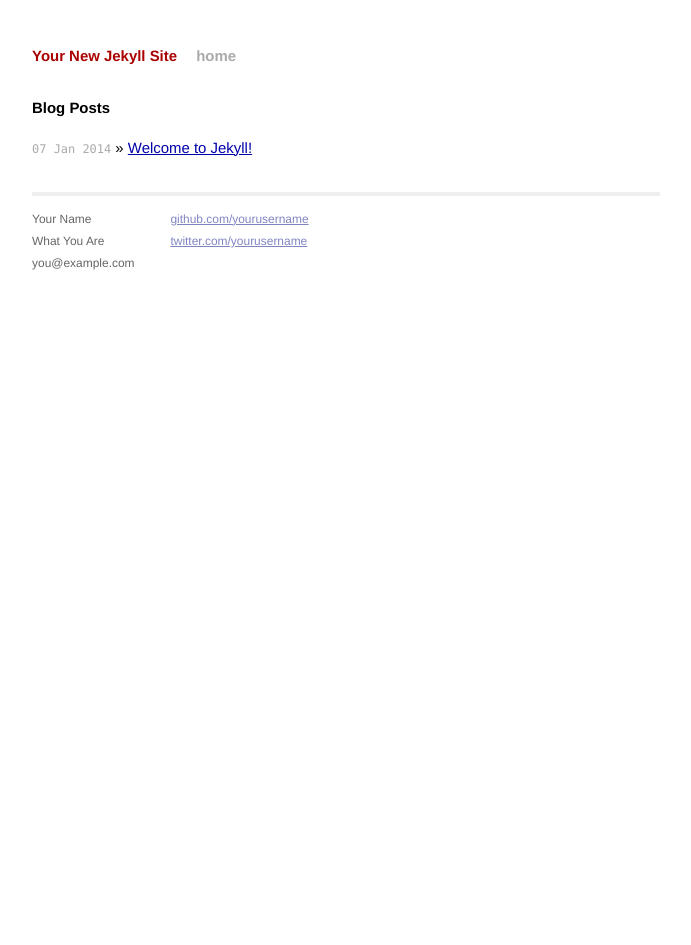
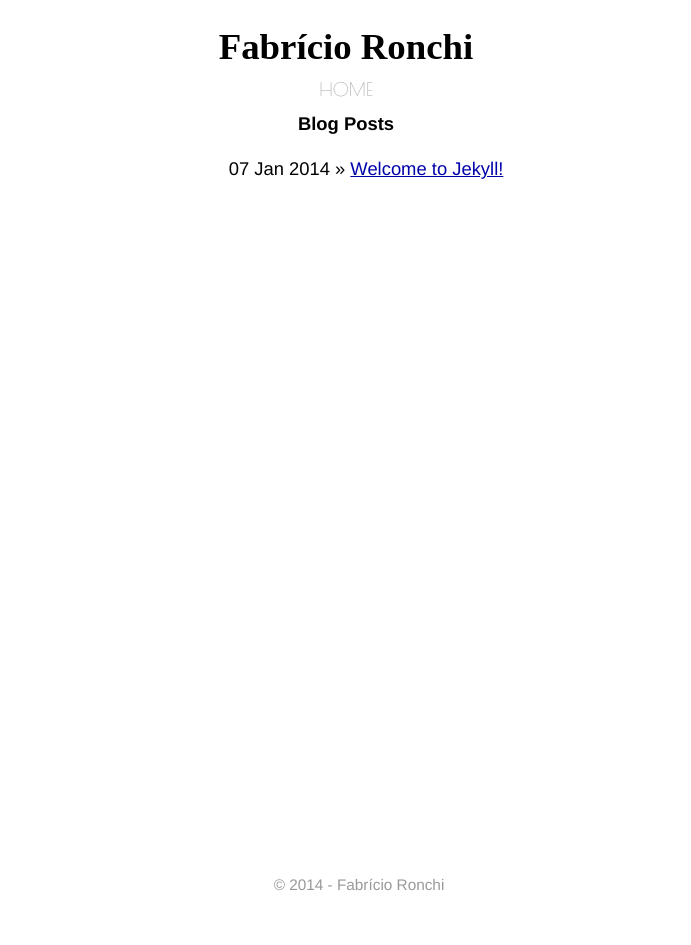
Before and after one commit to fabriciomrkonell/fabriciomrkonell, a Jekyll site: the page built from index.html, in a window 1280 px wide. Shown: the whole page, without its empty margins (294-985 px from the left). Built offline with Jekyll 4.4.1, drawn with Linux system fonts in a browser that asks for light colours; some web fonts are replaced; Markdown is read by kramdown in place of the engine named in the settings; after the commit the page ends 900 px from its top, so only the background shows below that.

Commit message:
NewLeiaute

```diff
--- a/_layouts/default.html
+++ b/_layouts/default.html
@@ -5,40 +5,21 @@
     <meta http-equiv="X-UA-Compatible" content="IE=edge,chrome=1">
     <title>{{ page.title }}</title>
     <meta name="viewport" content="width=device-width">
-
-        <!-- syntax highlighting CSS -->
     <link rel="stylesheet" href="{{ site.baseurl }}/css/syntax.css">
-
-        <!-- Custom CSS -->
     <link rel="stylesheet" href="{{ site.baseurl }}/css/main.css">
-
+    <link href='http://fonts.googleapis.com/css?family=The+Girl+Next+Door' rel='stylesheet' type='text/css'>
+    <link href='http://fonts.googleapis.com/css?family=Poiret+One' rel='stylesheet' type='text/css'>
   </head>
   <body>
-
     <div class="site">
+      <h1 class="title">Fabrício Ronchi</h1>
       <div class="header">
-            <h1 class="title"><a href="{{ site.baseurl }}">{{ site.name }}</a></h1>
-            <a class="extra" href="{{ site.baseurl }}">home</a>
+        <a class="extra" href="{{ site.baseurl }}">HOME</a>
       </div>
-
       {{ content }}
-
-          <div class="footer">
-            <div class="contact">
-              <p>
-                Your Name<br />
-                What You Are<br />
-                you@example.com
-              </p>
+      <footer class="main-footer">
+        <small>© 2014 - Fabrício Ronchi</small>
+      </footer>
     </div>
-            <div class="contact">
-              <p>
-                <a href="https://github.com/yourusername">github.com/yourusername</a><br />
-                <a href="https://twitter.com/yourusername">twitter.com/yourusername</a><br />
-              </p>
-            </div>
-          </div>
-        </div>
-
   </body>
 </html>
--- a/css/main.css
+++ b/css/main.css
@@ -1,22 +1,10 @@
-/*****************************************************************************/
-/*
-/* Common
-/*
-/*****************************************************************************/
-
-/* Global Reset */
-* {
-  margin: 0;
-  padding: 0;
-}
-
-html, body { height: 100%; }
-
 body {
+  text-align: center;
   background-color: #FFF;
   font: 13.34px Helvetica, Arial, sans-serif;
   font-size: small;
   text-align: center;
+  font-size: 115%;
 }
 
 h1, h2, h3, h4, h5, h6 {
@@ -29,11 +17,6 @@ a         { color: #00a; }
 a:hover   { color: #000; }
 a:visited { color: #a0a; }
 
-/*****************************************************************************/
-/*
-/* Home
-/*
-/*****************************************************************************/
 .posts {
   list-style-type: none;
   margin-bottom: 2em;
@@ -43,91 +26,27 @@ a:visited { color: #a0a; }
   line-height: 1.75em;
 }
 
-.posts span {
-  color: #aaa;
-  font-family: Monaco, "Courier New", monospace;
-  font-size: 80%;
-}
-
-/*****************************************************************************/
-/*
-/* Site
-/*
-/*****************************************************************************/
-
-.site {
-  font-size: 115%;
-  text-align: justify;
-  width: 42em;
-  margin: 3em auto 2em;
-  line-height: 1.5em;
-}
-
 .header a {
-  font-weight: bold;
   text-decoration: none;
+  font-family: 'Poiret One', cursive;
 }
 
 .title {
-  display: inline-block;
-  margin-bottom: 2em;
-}
-
-.title a {
-  color: #a00;
-}
-
-.title a:hover {
-  color: #000;
+  margin-bottom: 10px;
+  font-family: 'The Girl Next Door', cursive;
+  font-size: 2em;
 }
 
 .header a.extra {
   color: #aaa;
-  margin-left: 1em;
+  margin-left: 0.5em;
+  margin-right: 0.5em;
 }
 
 .header a.extra:hover {
   color: #000;
 }
 
-.meta {
-  color: #aaa;
-}
-
-.footer {
-  font-size: 80%;
-  color: #666;
-  border-top: 4px solid #eee;
-  margin-top: 2em;
-  overflow: hidden;
-}
-
-.footer .contact {
-  float: left;
-  margin-right: 3em;
-}
-
-.footer .contact a {
-  color: #8085C1;
-}
-
-.footer .rss {
-  margin-top: 1.1em;
-  margin-right: -.2em;
-  float: right;
-}
-
-.footer .rss img {
-  border: 0;
-}
-
-/*****************************************************************************/
-/*
-/* Posts
-/*
-/*****************************************************************************/
-
-/* standard */
 .post pre {
   border: 1px solid #ddd;
   background-color: #eef;
@@ -148,7 +67,6 @@ a:visited { color: #a0a; }
   border: none;
 }
 
-/* terminal */
 .post pre.terminal {
   border: 1px solid #000;
   background-color: #333;
@@ -158,3 +76,13 @@ a:visited { color: #a0a; }
 .post pre.terminal code {
   background-color: #333;
 }
+
+.main-footer{
+  position: fixed;
+  padding: 5px;
+  bottom: 0;
+  width: 100%;
+  background: rgba(255,255,255,.9);
+  color: #999;
+  text-align: center;
+}
```
Lines whose indentation alone changed are shown as unchanged.
